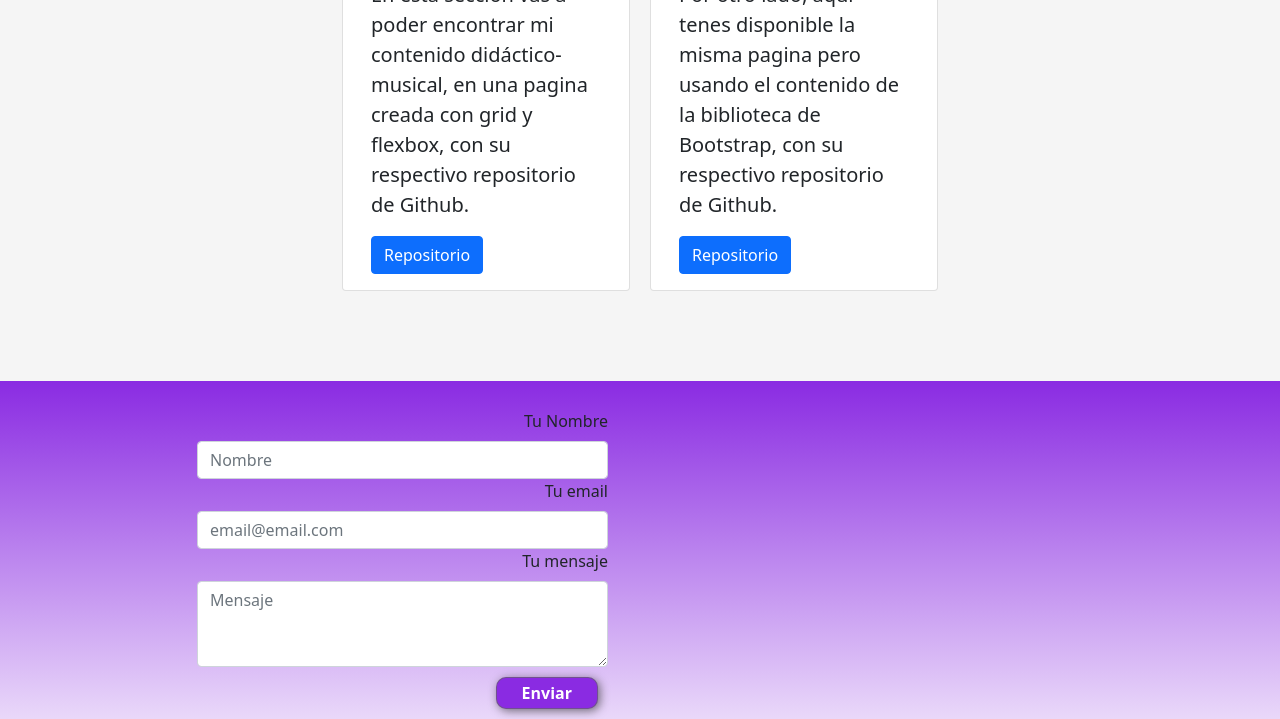
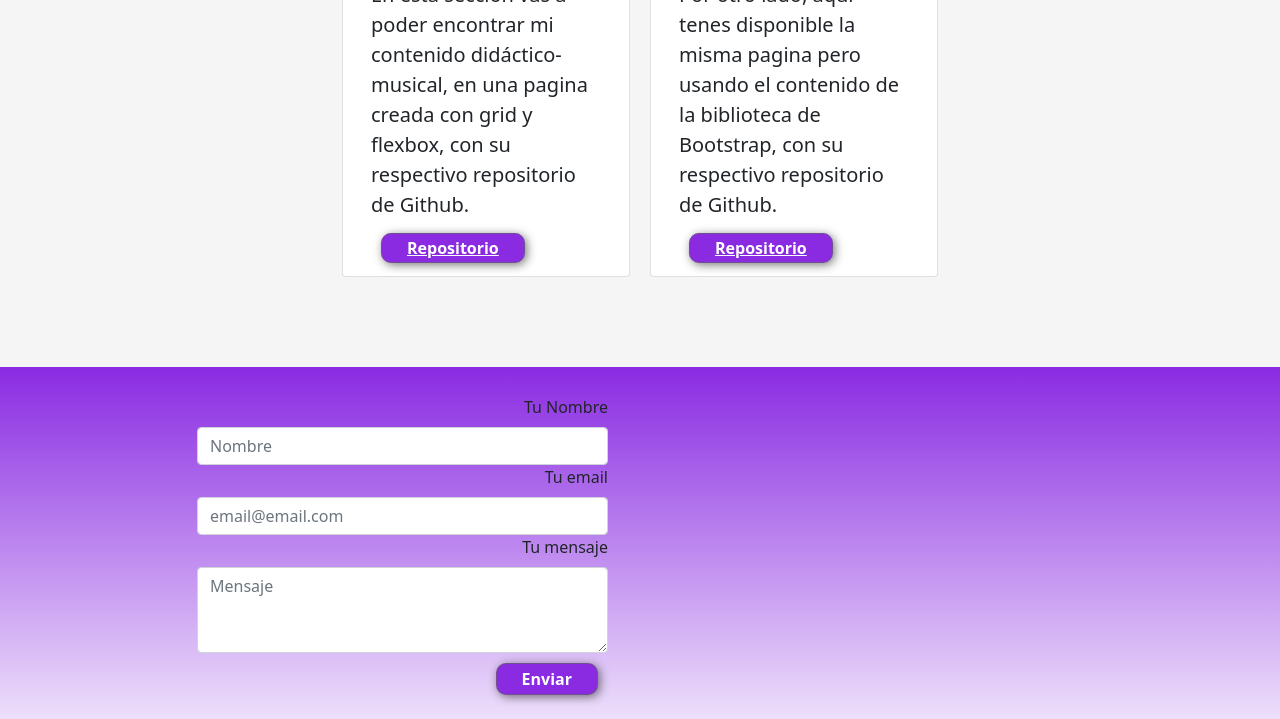
Before and after one commit to juliankloc/portfolio_cv, a plain HTML site: page index.html in a window 1280 px wide. Shown: the part 1727-2446 px from the top of the page. Drawn offline with nearby package versions, Linux system fonts and the light colour scheme.

Commit message:
js y botones

```diff
--- a/index.html
+++ b/index.html
@@ -81,7 +81,7 @@
                             <p class="card-text">En esta seccion vas a poder encontrar mi contenido
                                 didáctico-musical, en
                                 una pagina creada con grid y flexbox, con su respectivo repositorio de Github.</p>
-                            <a href="https://github.com/juliankloc/proyecto_julian_kloc" class="btn btn-primary"
+                            <a href="https://github.com/juliankloc/proyecto_julian_kloc" class="boton"
                                 target="_blank">Repositorio</a>
                         </div>
                     </div>
@@ -92,7 +92,7 @@
                                     Booststrap</a></h5>
                             <p class="card-text">Por otro lado, aqui tenes disponible la misma pagina pero usando el
                                 contenido de la biblioteca de Bootstrap, con su respectivo repositorio de Github.</p>
-                            <a href="https://github.com/juliankloc/proyecto_jk_bootstrap" class="btn btn-primary"
+                            <a href="https://github.com/juliankloc/proyecto_jk_bootstrap" class="boton"
                                 target="_blank">Repositorio</a>
                         </div>
                     </div>
```
Also changed, not shown: css/js/main.js (renamed from css/java_script/main.js).
